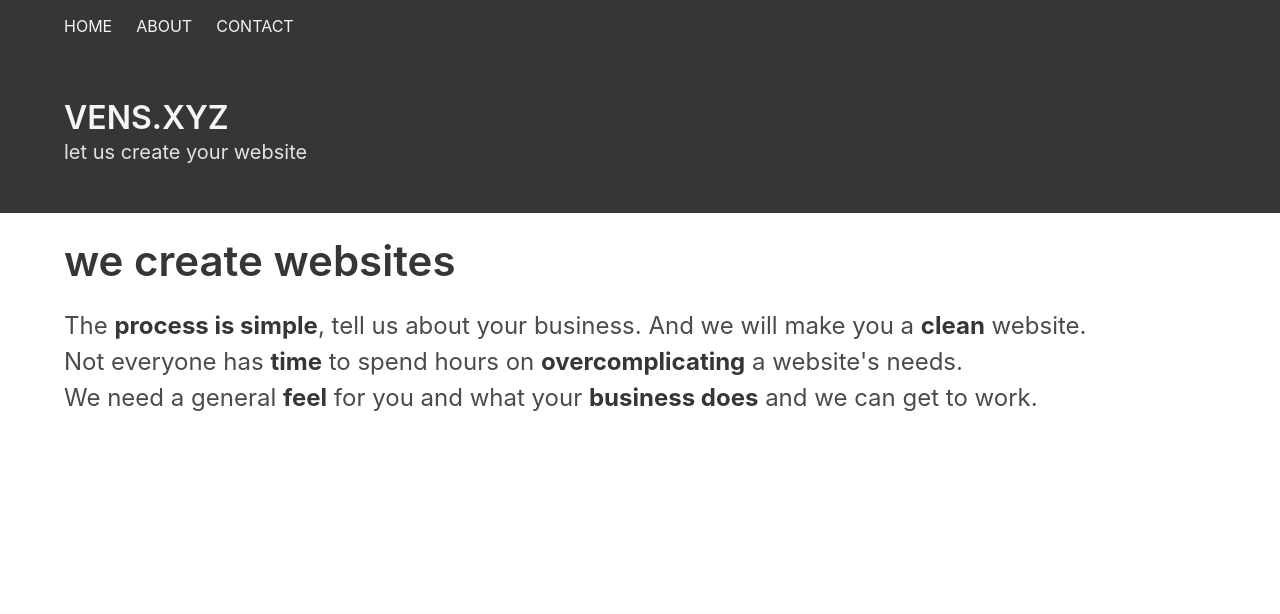
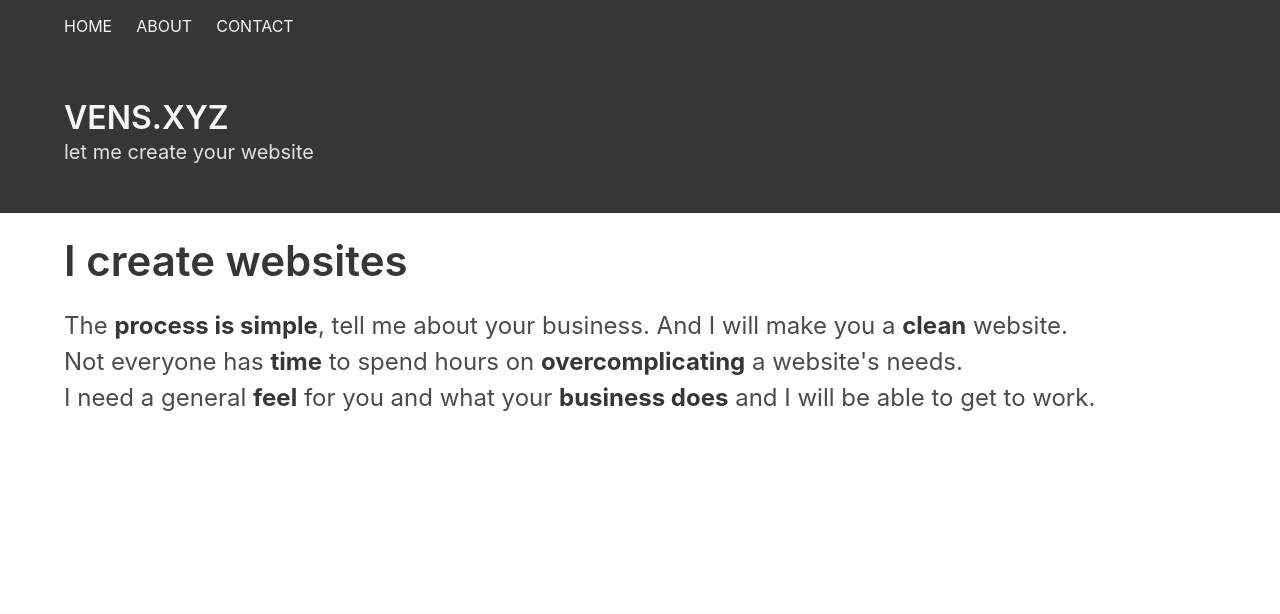
Before and after one commit to vensxyz/www.vens.xyz, a website: page public/index.html in a window 1280 px wide. Shown: the top 614 px of the page. Drawn offline with nearby package versions, Linux system fonts and the light colour scheme.

Commit message:
Changed basic wording

```diff
--- a/public/index.html
+++ b/public/index.html
@@ -38,7 +38,7 @@
                         VENS.XYZ
                     </h1>
                     <h2 class="subtitle">
-                        let us create your website
+                        let me create your website
                     </h2>
                 </div>
             </div>
@@ -77,11 +77,11 @@
     Vue.component('tab-home', {
         template: `
                 <div class="content is-large">
-                    <h2>we create websites</h2>
+                    <h2>I create websites</h2>
                     <p>
-                            The <strong>process is simple</strong>, tell us about your business. And we will make you a <strong>clean</strong> website.<br>
+                            The <strong>process is simple</strong>, tell me about your business. And I will make you a <strong>clean</strong> website.<br>
                             Not everyone has <strong>time</strong> to spend hours on <strong>overcomplicating</strong> a website's needs.<br>
-                            We need a general <strong>feel</strong> for you and what your <strong>business does</strong> and we can get to work.
+                            I need a general <strong>feel</strong> for you and what your <strong>business does</strong> and I will be able to get to work.
                     </p>
                 </div>
 
@@ -113,8 +113,14 @@
                         <div class="timeline-marker"></div>
                         <div class="timeline-content">
                         <p class="heading">June 2019</p>
-                        <!-- <p>Childhood friend from school wanted an online store <a href="www.linkcyclingapparel.xyz">LinkCyclingApparel</a>. Wonderful product quality, I wear my items daily.</p><br> -->
                         <p>Release a website <a href="https://vens.xyz">vens.xyz</a> for my own company <strong>vensxyz</strong></p>
+                        </div>
+                    </div>
+                    <div class="timeline-item">
+                        <div class="timeline-marker"></div>
+                        <div class="timeline-content">
+                        <p class="heading">August 2019</p>
+                        <p>Begin work on the <a href="https://sudomanse.vens.xyz">sudomanse</a> suite. A home automation project, for personal use</p>
                         </div>
                     </div>
                     <div class="timeline-header">
```
